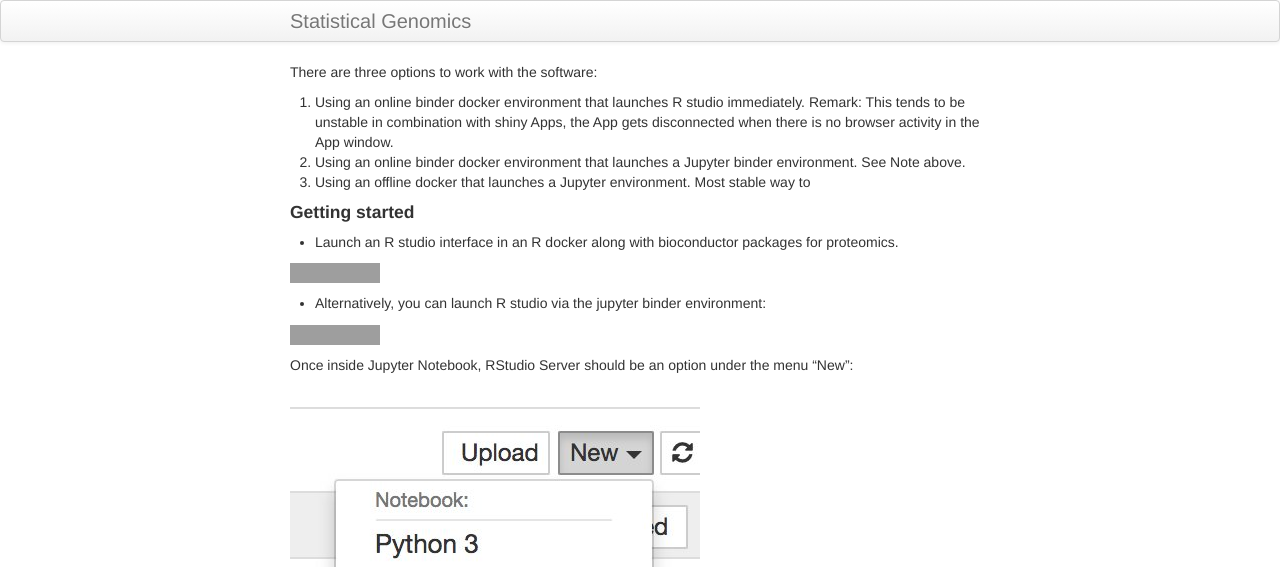
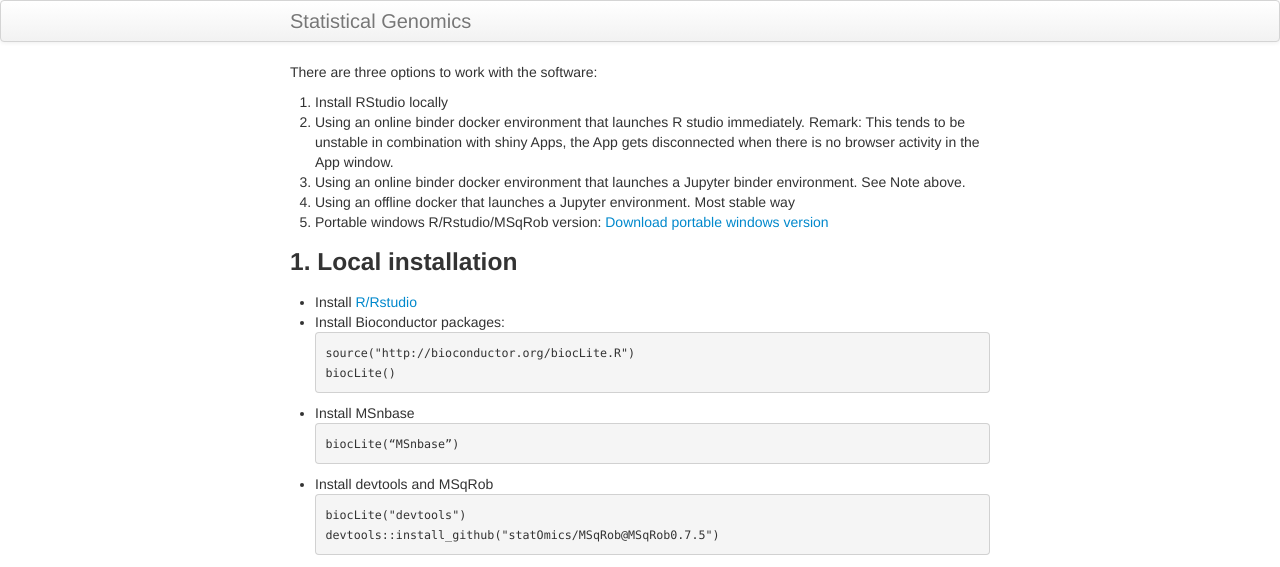
Before and after one commit to statOmics/statisticalGenomicsCourse2018, a Jekyll site: the page built from pages/software4stats.md, in a window 1280 px wide and 1400 px high. Shown: the top 567 px of the window. Built offline with Jekyll 4.4.1, drawn with Linux system fonts in a browser that asks for light colours; some of the changed text lies outside the part shown; grey boxes are pictures that could not be loaded.

Commit message:
portable R/Rstudio/MSqRob Download

````diff
--- a/pages/software4stats.md
+++ b/pages/software4stats.md
@@ -5,32 +5,65 @@ title: Software for Stats Tutorials
 
 There are three options to work with the software:
 
-1. Using an online binder docker environment that launches R studio immediately. Remark: This tends to be unstable in combination with shiny Apps, the App gets disconnected when there is no browser activity in the App window.
-2. Using an online binder docker environment that launches a Jupyter binder environment. See Note above.
-3. Using an offline docker that launches a Jupyter environment. Most stable way to
+1. Install RStudio locally
+2. Using an online binder docker environment that launches R studio immediately. Remark: This tends to be unstable in combination with shiny Apps, the App gets disconnected when there is no browser activity in the App window.
+3. Using an online binder docker environment that launches a Jupyter binder environment. See Note above.
+4. Using an offline docker that launches a Jupyter environment. Most stable way
+5. Portable windows R/Rstudio/MSqRob version: [Download portable windows version](https://users.ugent.be/~lclement/MSqRobPortable.zip)
 
-#### Getting started
+### 1. Local installation
+
+- Install [R/Rstudio](https://www.rstudio.com/products/rstudio)
+- Install Bioconductor packages:
+``` yaml
+source("http://bioconductor.org/biocLite.R")
+biocLite()
+```
+- Install MSnbase
+``` yaml
+biocLite(“MSnbase”)
+```
+- Install devtools and MSqRob
+``` yaml
+biocLite("devtools")
+devtools::install_github("statOmics/MSqRob@MSqRob0.7.5")
+```
+
+- Download and unzip pda master tree
+	- Go to the pda site on github: [https://github.com/statOmics/statisticalGenomicsCourse](https://github.com/statOmics/statisticalGenomicsCourse)
+	- Click on the clone/download button and select download zip
+![](./fig/downloadPdaMasterTree.png)
+	- Unzip the repository
+	- Open Rstudio and go to the unzipped folder
+
+
+### 2. Getting started with online Docker image
 
 - Launch an R studio interface in an R docker along with bioconductor packages for proteomics.
 
-[![Binder](http://mybinder.org/badge.svg)](http://mybinder.org/v2/gh/statOmics/pda/master?urlpath=rstudio)
+[![Binder](http://mybinder.org/badge.svg)](http://mybinder.org/v2/gh/statOmics/statisticalGenomicsCourse/master?urlpath=rstudio)
 
 -  Alternatively, you can launch R studio via the jupyter binder environment:
 
-[![Binder](http://mybinder.org/badge.svg)](http://mybinder.org/v2/gh/statOmics/pda/master)
+[![Binder](http://mybinder.org/badge.svg)](http://mybinder.org/v2/gh/statOmics/statisticalGenomicsCourse/master)
 
 Once inside Jupyter Notebook, RStudio Server should be an option under the menu
 "New":
 
 ![](./figs/rstudio-session.jpg)
 
-- You can install your own local docker by downloading the entire repository and invoking
+### 3. Install the Docker locally
+
+#### 3.1 Generate docker image
+
+- You can install your own local docker by downloading the entire repository and invoking in a console:
 
 ```
 docker build <path to proteomicsShortCourse directory> -t msqrob_docker
 ```
 
-#### Install the Docker on local machines
+
+#### 3.2 Install the Docker on local machines
 
 1. Open a terminal
 ![Figure Launch Docker 1](./figs/installDocker1.png)
@@ -72,7 +105,7 @@ We can interact with the docker via a web browser.
 
 3. Open Firefox
 
-![Figure Launch Docker 1](pages/figs/launchDocker1b.png)
+![Figure Launch Docker 1](./figs/launchDocker1b.png)
 
 A new window will appear where you have to fill a the token.
 You can copy the link token from the terminal.
@@ -103,7 +136,7 @@ Press enter! Then the jupyter hub environment will launch.
 Select New>Rstudio Session to launch the statistical software R.
 Now an interactive statistical programming environment will open in the browser that runs on a cloud server.
 
-#### Close the Docker
+### Close the Docker
 
 Only if you work with a local Docker.
 1. Close RStudio
@@ -114,3 +147,10 @@ Only if you work with a local Docker.
 sudo docker stop c924e5fb54b5
 ```
 where you replace `c924e5fb54b5` with the name of your docker.
+
+3. Open a new terminal and type the command
+
+```
+sudo docker stop c924e5fb54b5
+```
+where you replace `c924e5fb54b5` with the name of your docker.
````
Also changed, not shown: other parts of pages/software4stats.md (+1 -1 lines).
